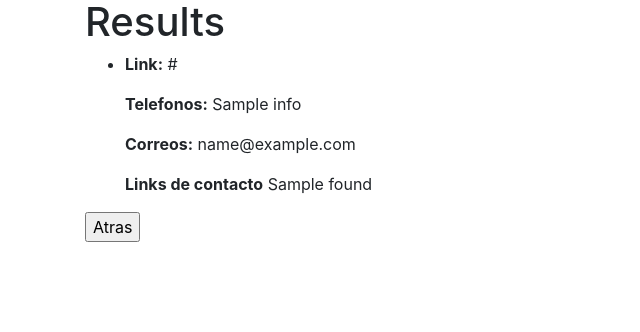
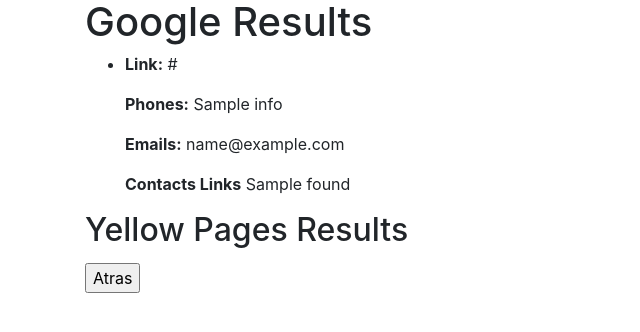
Before and after one commit to Alfredoero/conceptoOcho, a Django app: template main/templates/main/filter.html in a window 1280 px wide. Shown: the top 332 px of the page, without its empty margins (0-640 px from the left). Run offline with Django 3.2, Linux system fonts and the light colour scheme; the template is opened without the code that fills it: most values are stand-ins (such as "Sample title", 1, 10 or a date in 2020); some libraries are stand-ins or nearby versions.

Commit message:
update from home

```diff
--- a/main/templates/main/filter.html
+++ b/main/templates/main/filter.html
@@ -17,17 +17,28 @@
 	<div class="container">
 		<div class="row">
 			<div class="col">
-				<h1>Results</h1>
+				<h1>Google Results</h1>
 				<ul>
 					{% for item in contact %}
 						<li>
 						<p><strong>Link:</strong> {{ item.url }}</p>
-						<p><strong>Telefonos:</strong> {{ item.info }}</p>
-						<p><strong>Correos:</strong> {{ item.email }}</p>
-						<p><strong>Links de contacto</strong> {% if item.found %}{{ item.found }}{% else %}No itmes found{% endif %}</p>
+						<p><strong>Phones:</strong> {{ item.info }}</p>
+						<p><strong>Emails:</strong> {{ item.email }}</p>
+						<p><strong>Contacts Links</strong> {% if item.found %}{{ item.found }}{% else %}No itmes found{% endif %}</p>
 						</li>
 					{% endfor %}
 				</ul>
+                <h2>Yellow Pages Results</h2>
+                <ul>
+                    {% for item in yellow.searchResult.searchlistings.searchListing %}
+                    <li>
+                    <p><strong>Link:</strong> {{ item }}</p>
+                    <p><strong>Phones:</strong> {{ item.phone }}</p>
+                    <p><strong>Address:</strong> {{ item.street }} {{ item.state }}</p>
+                    </li>
+                    {% endfor %}
+
+                </ul>
 				<p>
 					<form action="{% url 'index' %}" method="post">
 					    {% csrf_token %}
```
Also changed, not shown: main/views.py (+23 -19 lines), db.sqlite3, 1 other file.
